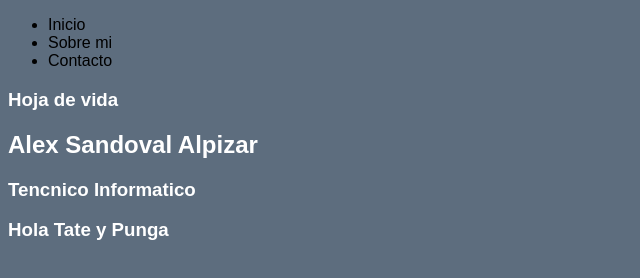
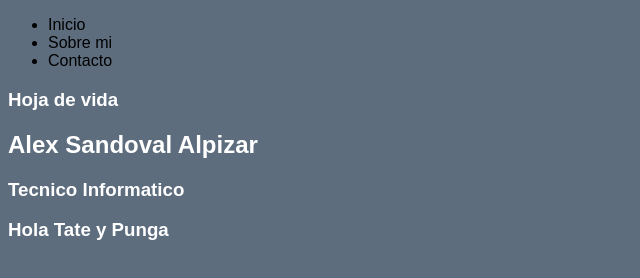
Before and after one commit to alex2910cr/alex2910cr.github.io, a plain HTML site: page index.html in a window 1280 px wide. Shown: the full height of the page, 0-640 px from the left. Drawn offline with Linux system fonts and the light colour scheme.

Commit message:
Update index.html

```diff
--- a/index.html
+++ b/index.html
@@ -23,7 +23,7 @@
                     <div class="titulos">
                     <h1>Hoja de vida</h1>
                     <h2>Alex Sandoval Alpizar</h2>
-                    <h3>Tencnico Informatico</h3>
+                    <h3>Tecnico Informatico</h3>
                     <h3>Hola Tate y Punga</h3>
                     </div>
                 </section>
```
